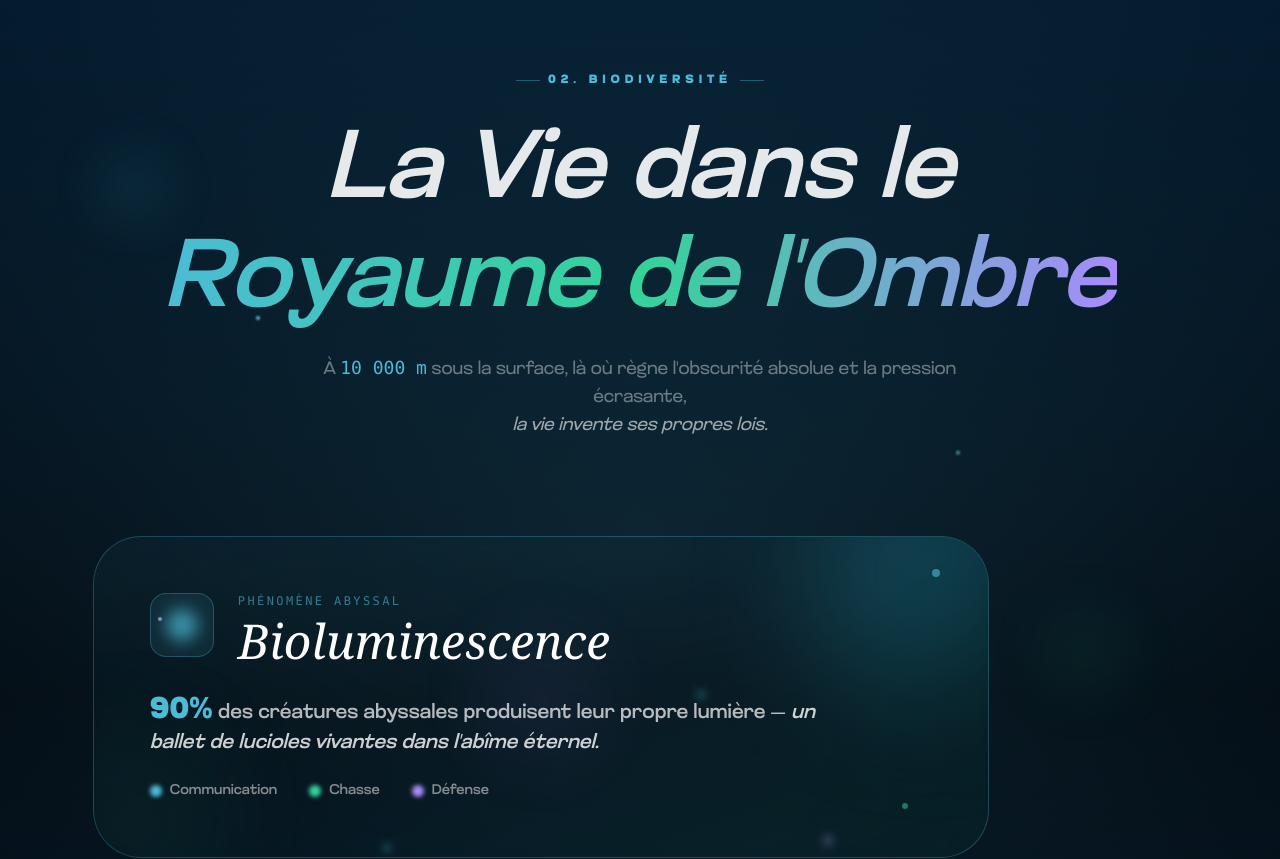
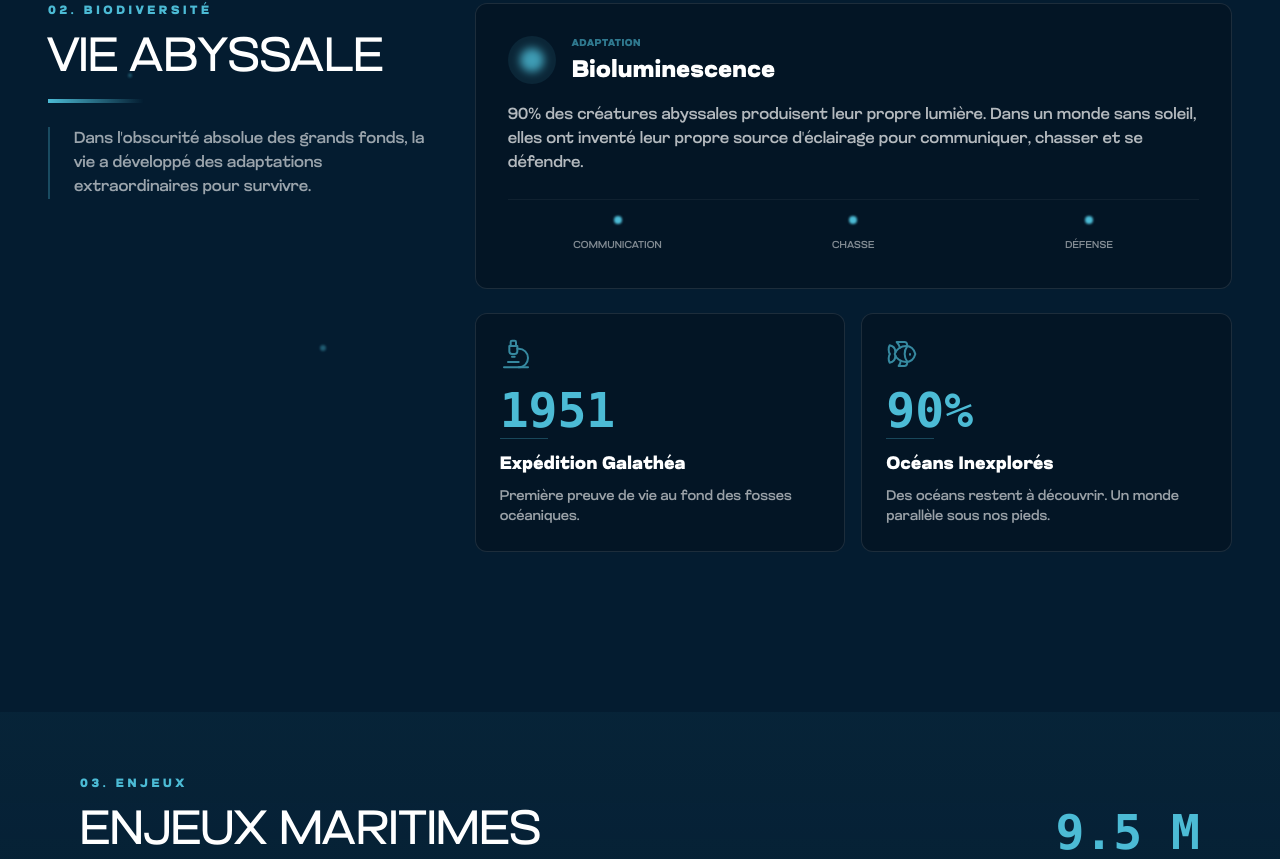
Before and after one commit to KillianGil/reaco-site-abysse, a Next.js app: page /visiter in a window 1280 px wide. Shown: the part 1526-2385 px from the top of the page. Built offline with nearby package versions, Linux system fonts and the light colour scheme.

Commit message:
optimisation V7

```diff
--- a/src/app/visiter/page.tsx
+++ b/src/app/visiter/page.tsx
@@ -191,150 +191,105 @@ export default function ExpositionsPage() {
                     </div>
                 </section>
 
-                {/* ZONE 2: BIODIVERSITÉ - Design organique bioluminescent */}
-                <section className="relative py-20 md:py-32 overflow-hidden">
-                    {/* Background océan profond avec gradient complexe */}
-                    <div className="absolute inset-0 bg-gradient-to-b from-[#041C30] via-[#01060D] to-[#041C30]" />
-
-                    {/* Effet de lumière radiale centrale */}
-                    <div className="absolute inset-0 bg-[radial-gradient(ellipse_80%_50%_at_50%_40%,rgba(76,187,213,0.15),transparent)]" />
-
-                    {/* Particules bioluminescentes améliorées */}
-                    <div className="absolute inset-0 overflow-hidden pointer-events-none">
-                        {/* Grandes méduses lumineuses */}
-                        <div className="bio-particle absolute top-[15%] left-[8%] w-16 h-16 bg-[#4CBBD5]/20 rounded-full blur-[30px] opacity-70" />
-                        <div className="bio-particle absolute top-[45%] right-[12%] w-20 h-20 bg-emerald-400/15 rounded-full blur-[35px] opacity-60" />
-                        <div className="bio-particle absolute bottom-[25%] left-[15%] w-14 h-14 bg-violet-400/20 rounded-full blur-[25px] opacity-50" />
-
-                        {/* Petites particules scintillantes */}
-                        <div className="bio-particle absolute top-[25%] left-[20%] w-1 h-1 bg-cyan-300 rounded-full blur-[1px] opacity-80" />
-                        <div className="bio-particle absolute top-[60%] left-[30%] w-1.5 h-1.5 bg-[#4CBBD5] rounded-full blur-[1px] opacity-70" />
-                        <div className="bio-particle absolute top-[35%] right-[25%] w-1 h-1 bg-emerald-300 rounded-full blur-[1px] opacity-60" />
-                        <div className="bio-particle absolute bottom-[40%] right-[35%] w-2 h-2 bg-violet-300 rounded-full blur-[2px] opacity-50" />
-                        <div className="bio-particle absolute top-[70%] left-[40%] w-1 h-1 bg-cyan-400 rounded-full opacity-90" />
-                        <div className="bio-particle absolute top-[50%] right-[45%] w-1.5 h-1.5 bg-[#4CBBD5] rounded-full opacity-70" />
+                {/* ZONE 2: BIODIVERSITÉ */}
+                <section className="px-4 md:px-12 max-w-[1400px] mx-auto w-full relative py-12 md:py-16">
+                    {/* Particules discrètes */}
+                    <div className="absolute inset-0 overflow-hidden pointer-events-none opacity-40">
+                        <div className="bio-particle absolute top-[20%] left-[10%] w-1 h-1 bg-[#4CBBD5] rounded-full blur-[1px]" />
+                        <div className="bio-particle absolute top-[60%] left-[25%] w-1.5 h-1.5 bg-[#4CBBD5] rounded-full blur-[1px]" />
+                        <div className="bio-particle absolute top-[40%] right-[20%] w-1 h-1 bg-[#4CBBD5] rounded-full blur-[1px]" />
+                        <div className="bio-particle absolute bottom-[30%] right-[15%] w-1.5 h-1.5 bg-[#4CBBD5] rounded-full blur-[1px]" />
                     </div>
 
-                    <div className="relative z-10 px-4 md:px-8 max-w-[1600px] mx-auto">
-                        {/* Header avec typographie expressive */}
-                        <div className="text-center mb-16 md:mb-24">
-                            <span className="inline-block text-[#4CBBD5] text-xs font-bold tracking-[0.4em] uppercase mb-6 relative">
-                                <span className="absolute -left-8 top-1/2 w-6 h-px bg-[#4CBBD5]/40" />
-                                02. BIODIVERSITÉ
-                                <span className="absolute -right-8 top-1/2 w-6 h-px bg-[#4CBBD5]/40" />
-                            </span>
-
-                            <h3 className="text-5xl md:text-7xl lg:text-8xl font-serif italic mb-6 leading-[1.1]">
-                                <span className="text-white/90">La Vie dans le</span>
-                                <br />
-                                <span className="bg-gradient-to-r from-[#4CBBD5] via-emerald-400 to-violet-400 bg-clip-text text-transparent">
-                                    Royaume de l&apos;Ombre
-                                </span>
-                            </h3>
-
-                            <p className="text-white/40 max-w-2xl mx-auto text-base md:text-lg font-light leading-relaxed">
-                                À <span className="text-[#4CBBD5] font-mono">10 000 m</span> sous la surface, là où règne l&apos;obscurité absolue et la pression écrasante,
-                                <br className="hidden md:block" />
-                                <span className="text-white/60 italic">la vie invente ses propres lois.</span>
-                            </p>
+                    <div className="flex flex-col lg:flex-row gap-8 md:gap-12 items-start relative z-10">
+                        {/* Left: Header - même style que la section 1 */}
+                        <div className="w-full lg:w-1/3 lg:sticky lg:top-32">
+                            <div className="section-header mb-8 md:mb-10">
+                                <span className="text-[#4CBBD5] text-[10px] md:text-xs font-bold tracking-[0.3em] uppercase block mb-3 md:mb-4">02. BIODIVERSITÉ</span>
+                                <h3 className="text-3xl md:text-5xl font-light uppercase">Vie Abyssale</h3>
+                                <div className="h-1 w-16 md:w-24 bg-gradient-to-r from-[#4CBBD5] to-transparent mt-3 md:mt-4" />
+                                <p className="mt-4 md:mt-6 text-white/60 text-sm md:text-base leading-relaxed border-l-2 border-[#4CBBD5]/30 pl-4 md:pl-6">
+                                    Dans l&apos;obscurité absolue des grands fonds, la vie a développé des adaptations extraordinaires pour survivre.
+                                </p>
+                            </div>
                         </div>
 
-                        {/* Layout organique en constellation */}
-                        <div className="relative max-w-[1400px] mx-auto">
-                            {/* Carte principale - Bioluminescence (flottante, asymétrique) */}
-                            <div className="group relative mb-8 md:mb-12 md:ml-[5%]">
-                                <div className="relative bg-gradient-to-br from-[#4CBBD5]/5 via-transparent to-emerald-500/5 backdrop-blur-sm rounded-[3rem] p-10 md:p-14 border border-[#4CBBD5]/30 hover:border-[#4CBBD5]/60 transition-all duration-700 overflow-hidden max-w-4xl">
-                                    {/* Effets de lumière internes animés */}
-                                    <div className="absolute -top-20 -right-20 w-64 h-64 bg-gradient-to-br from-[#4CBBD5]/30 via-cyan-400/20 to-transparent rounded-full blur-[60px] group-hover:scale-125 transition-transform duration-1000" />
-                                    <div className="absolute -bottom-10 -left-10 w-48 h-48 bg-gradient-to-tr from-emerald-400/20 to-transparent rounded-full blur-[50px] opacity-60 group-hover:opacity-80 transition-opacity duration-700" />
-                                    <div className="absolute top-1/2 left-1/2 -translate-x-1/2 -translate-y-1/2 w-32 h-32 bg-violet-400/10 rounded-full blur-[40px] animate-pulse" />
+                        {/* Right: Content */}
+                        <div className="w-full lg:w-2/3 space-y-6">
+                            {/* Bioluminescence - carte principale */}
+                            <div className="group relative bg-[#031525] border border-white/10 hover:border-[#4CBBD5] transition-all duration-500 rounded-xl overflow-hidden">
+                                <div className="absolute inset-0 bg-gradient-to-r from-[#4CBBD5]/5 to-transparent opacity-0 group-hover:opacity-100 transition-opacity duration-500" />
 
-                                    {/* Cercles décoratifs */}
-                                    <div className="absolute top-8 right-12 w-2 h-2 rounded-full bg-[#4CBBD5] opacity-60 group-hover:scale-150 transition-transform duration-500" />
-                                    <div className="absolute bottom-12 right-20 w-1.5 h-1.5 rounded-full bg-emerald-400 opacity-50 group-hover:scale-150 transition-transform duration-500 delay-100" />
-                                    <div className="absolute top-20 left-16 w-1 h-1 rounded-full bg-violet-300 opacity-70 group-hover:scale-150 transition-transform duration-500 delay-200" />
+                                <div className="p-6 md:p-8 relative z-10">
+                                    <div className="flex items-start gap-4 mb-4">
+                                        <div className="w-12 h-12 bg-[#4CBBD5]/10 rounded-full flex items-center justify-center shrink-0">
+                                            <div className="w-6 h-6 rounded-full bg-[#4CBBD5] blur-[4px] animate-pulse" />
+                                        </div>
+                                        <div className="flex-1">
+                                            <span className="text-[9px] md:text-[10px] text-[#4CBBD5]/60 uppercase tracking-wider font-bold block mb-1">Adaptation</span>
+                                            <h4 className="text-xl md:text-2xl font-bold text-white group-hover:text-[#4CBBD5] transition-colors">Bioluminescence</h4>
+                                        </div>
+                                    </div>
 
-                                    <div className="relative z-10">
-                                        <div className="flex items-start gap-6 mb-6">
-                                            <div className="w-16 h-16 rounded-2xl bg-[#4CBBD5]/10 border border-[#4CBBD5]/30 flex items-center justify-center group-hover:bg-[#4CBBD5]/20 group-hover:border-[#4CBBD5]/50 transition-all duration-500">
-                                                <div className="w-8 h-8 rounded-full bg-[#4CBBD5] blur-[8px] animate-pulse" />
-                                            </div>
-                                            <div>
-                                                <span className="text-xs font-mono tracking-[0.2em] text-[#4CBBD5]/60 uppercase block mb-2">Phénomène Abyssal</span>
-                                                <h4 className="text-4xl md:text-5xl font-serif italic text-white mb-1 group-hover:text-[#4CBBD5] transition-colors duration-500">Bioluminescence</h4>
-                                            </div>
+                                    <p className="text-white/70 text-sm md:text-base leading-relaxed mb-6">
+                                        90% des créatures abyssales produisent leur propre lumière. Dans un monde sans soleil,
+                                        elles ont inventé leur propre source d&apos;éclairage pour communiquer, chasser et se défendre.
+                                    </p>
+
+                                    <div className="grid grid-cols-3 gap-4 pt-4 border-t border-white/5">
+                                        <div className="text-center">
+                                            <div className="w-2 h-2 rounded-full bg-[#4CBBD5] mx-auto mb-2 blur-[1px]" />
+                                            <span className="text-[10px] text-white/50 uppercase tracking-wide">Communication</span>
                                         </div>
-
-                                        <p className="text-white/70 text-lg md:text-xl leading-relaxed max-w-2xl mb-6">
-                                            <span className="text-[#4CBBD5] font-bold text-2xl md:text-3xl">90%</span> des créatures abyssales produisent leur propre lumière —
-                                            <span className="italic text-white/80"> un ballet de lucioles vivantes dans l&apos;abîme éternel.</span>
-                                        </p>
-
-                                        <div className="flex gap-8 text-sm">
-                                            <div className="flex items-center gap-2">
-                                                <div className="w-3 h-3 rounded-full bg-[#4CBBD5] blur-[2px]" />
-                                                <span className="text-white/50">Communication</span>
-                                            </div>
-                                            <div className="flex items-center gap-2">
-                                                <div className="w-3 h-3 rounded-full bg-emerald-400 blur-[2px]" />
-                                                <span className="text-white/50">Chasse</span>
-                                            </div>
-                                            <div className="flex items-center gap-2">
-                                                <div className="w-3 h-3 rounded-full bg-violet-400 blur-[2px]" />
-                                                <span className="text-white/50">Défense</span>
-                                            </div>
+                                        <div className="text-center">
+                                            <div className="w-2 h-2 rounded-full bg-[#4CBBD5] mx-auto mb-2 blur-[1px]" />
+                                            <span className="text-[10px] text-white/50 uppercase tracking-wide">Chasse</span>
+                                        </div>
+                                        <div className="text-center">
+                                            <div className="w-2 h-2 rounded-full bg-[#4CBBD5] mx-auto mb-2 blur-[1px]" />
+                                            <span className="text-[10px] text-white/50 uppercase tracking-wide">Défense</span>
                                         </div>
                                     </div>
                                 </div>
                             </div>
 
-                            {/* Cartes satellites en constellation */}
-                            <div className="grid grid-cols-1 md:grid-cols-2 gap-8 md:gap-12 md:mr-[5%]">
-                                {/* Carte 1 - Expédition Galathea */}
-                                <div className="group relative">
-                                    <div className="relative bg-gradient-to-br from-white/[0.04] to-transparent backdrop-blur-sm rounded-[2.5rem] p-8 md:p-10 border border-white/10 hover:border-emerald-400/40 transition-all duration-500 overflow-hidden h-full">
-                                        {/* Glow effect */}
-                                        <div className="absolute inset-0 bg-gradient-to-br from-emerald-400/0 to-emerald-400/5 opacity-0 group-hover:opacity-100 transition-opacity duration-700" />
-                                        <div className="absolute -top-16 -right-16 w-40 h-40 bg-emerald-400/20 rounded-full blur-[50px] opacity-0 group-hover:opacity-60 transition-opacity duration-700" />
+                            {/* Deux cartes statistiques */}
+                            <div className="grid grid-cols-1 md:grid-cols-2 gap-4">
+                                {/* Expédition Galathéa */}
+                                <div className="group relative bg-[#031525] border border-white/10 hover:border-[#4CBBD5] transition-all duration-500 p-6 rounded-xl">
+                                    <div className="absolute inset-0 bg-gradient-to-r from-[#4CBBD5]/5 to-transparent opacity-0 group-hover:opacity-100 transition-opacity duration-500" />
 
-                                        <div className="relative z-10">
-                                            <Microscope className="w-12 h-12 text-emerald-400 mb-6 opacity-70 group-hover:opacity-100 group-hover:scale-110 transition-all duration-500" strokeWidth={1.5} />
+                                    <div className="relative z-10">
+                                        <Microscope className="w-8 h-8 text-[#4CBBD5] mb-4 opacity-70 group-hover:opacity-100 transition-opacity" strokeWidth={1.5} />
 
-                                            <div className="mb-4">
-                                                <div className="text-7xl md:text-8xl font-serif italic text-emerald-400 leading-none mb-2 group-hover:scale-105 transition-transform duration-500 origin-left">1951</div>
-                                                <div className="h-px w-20 bg-gradient-to-r from-emerald-400/60 to-transparent" />
-                                            </div>
+                                        <div className="mb-3">
+                                            <div className="text-4xl md:text-5xl font-mono font-bold text-[#4CBBD5] mb-1">1951</div>
+                                            <div className="h-px w-12 bg-[#4CBBD5]/30" />
+                                        </div>
 
-                                            <h5 className="text-xl md:text-2xl font-bold text-white/90 mb-3 group-hover:text-emerald-400 transition-colors duration-500">Expédition Galathéa</h5>
-                                            <p className="text-white/60 text-sm md:text-base leading-relaxed">
-                                                Première preuve irréfutable de vie au fond des fosses océaniques.
-                                                <span className="text-white/80 italic"> La science repousse l&apos;impossible.</span>
-                                            </p>
-                                        </div>
+                                        <h5 className="text-base md:text-lg font-bold text-white mb-2">Expédition Galathéa</h5>
+                                        <p className="text-white/60 text-xs md:text-sm leading-relaxed">
+                                            Première preuve de vie au fond des fosses océaniques.
+                                        </p>
                                     </div>
                                 </div>
 
-                                {/* Carte 2 - Océans inexplorés */}
-                                <div className="group relative md:mt-12">
-                                    <div className="relative bg-gradient-to-br from-white/[0.04] to-transparent backdrop-blur-sm rounded-[2.5rem] p-8 md:p-10 border border-white/10 hover:border-violet-400/40 transition-all duration-500 overflow-hidden h-full">
-                                        {/* Glow effect */}
-                                        <div className="absolute inset-0 bg-gradient-to-br from-violet-400/0 to-violet-400/5 opacity-0 group-hover:opacity-100 transition-opacity duration-700" />
-                                        <div className="absolute -bottom-16 -left-16 w-40 h-40 bg-violet-400/20 rounded-full blur-[50px] opacity-0 group-hover:opacity-60 transition-opacity duration-700" />
+                                {/* Océans inexplorés */}
+                                <div className="group relative bg-[#031525] border border-white/10 hover:border-[#4CBBD5] transition-all duration-500 p-6 rounded-xl">
+                                    <div className="absolute inset-0 bg-gradient-to-r from-[#4CBBD5]/5 to-transparent opacity-0 group-hover:opacity-100 transition-opacity duration-500" />
 
-                                        <div className="relative z-10">
-                                            <Fish className="w-12 h-12 text-violet-400 mb-6 opacity-70 group-hover:opacity-100 group-hover:scale-110 transition-all duration-500" strokeWidth={1.5} />
+                                    <div className="relative z-10">
+                                        <Fish className="w-8 h-8 text-[#4CBBD5] mb-4 opacity-70 group-hover:opacity-100 transition-opacity" strokeWidth={1.5} />
 
-                                            <div className="mb-4">
-                                                <div className="text-7xl md:text-8xl font-serif italic text-violet-400 leading-none mb-2 group-hover:scale-105 transition-transform duration-500 origin-left">90%</div>
-                                                <div className="h-px w-20 bg-gradient-to-r from-violet-400/60 to-transparent" />
-                                            </div>
+                                        <div className="mb-3">
+                                            <div className="text-4xl md:text-5xl font-mono font-bold text-[#4CBBD5] mb-1">90%</div>
+                                            <div className="h-px w-12 bg-[#4CBBD5]/30" />
+                                        </div>
 
-                                            <h5 className="text-xl md:text-2xl font-bold text-white/90 mb-3 group-hover:text-violet-400 transition-colors duration-500">Terra Incognita</h5>
-                                            <p className="text-white/60 text-sm md:text-base leading-relaxed">
-                                                Des océans demeurent inexplorés. Un monde parallèle sous nos pieds.
-                                                <span className="text-white/80 italic"> Chaque plongée révèle l&apos;inédit.</span>
-                                            </p>
-                                        </div>
+                                        <h5 className="text-base md:text-lg font-bold text-white mb-2">Océans Inexplorés</h5>
+                                        <p className="text-white/60 text-xs md:text-sm leading-relaxed">
+                                            Des océans restent à découvrir. Un monde parallèle sous nos pieds.
+                                        </p>
                                     </div>
                                 </div>
                             </div>
```
